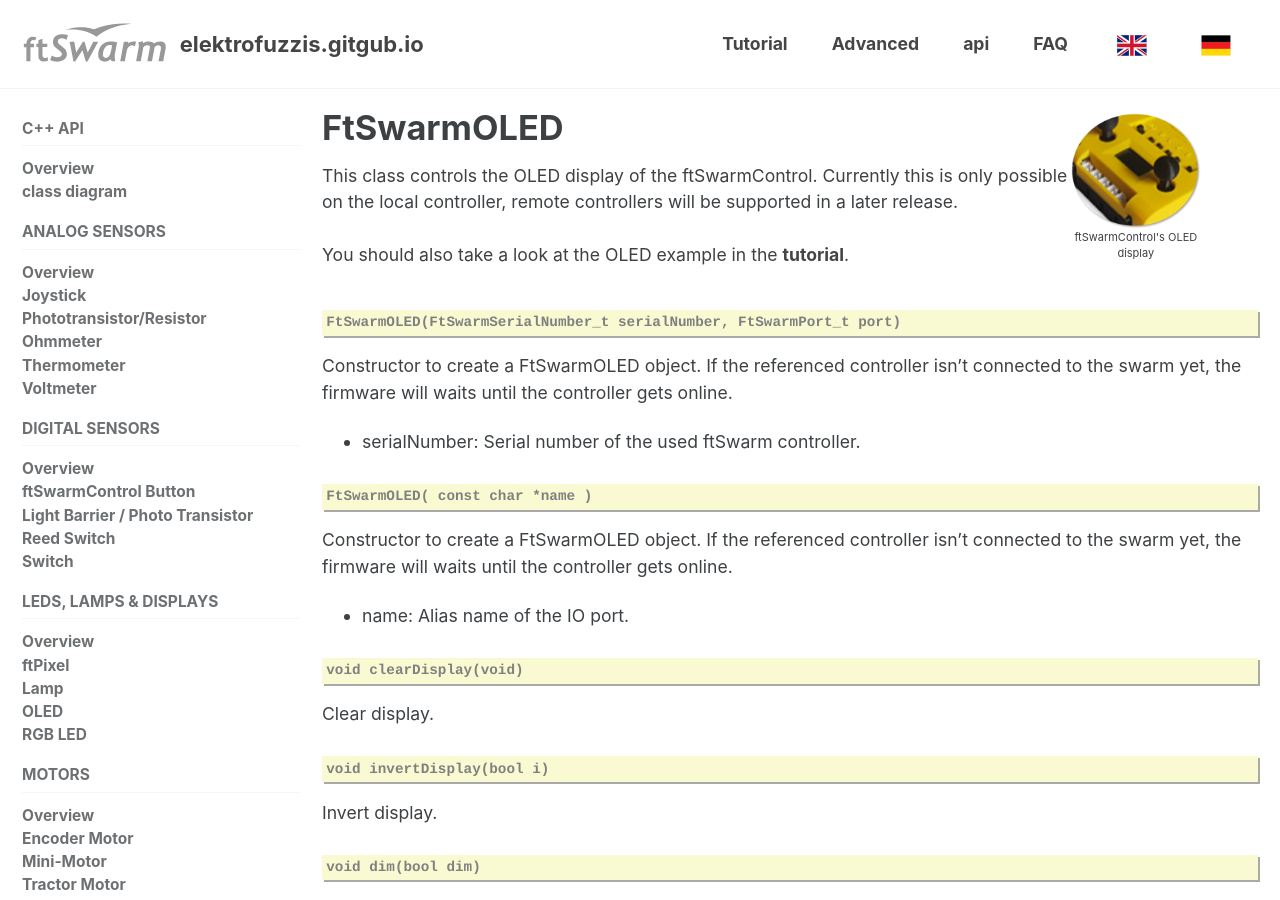
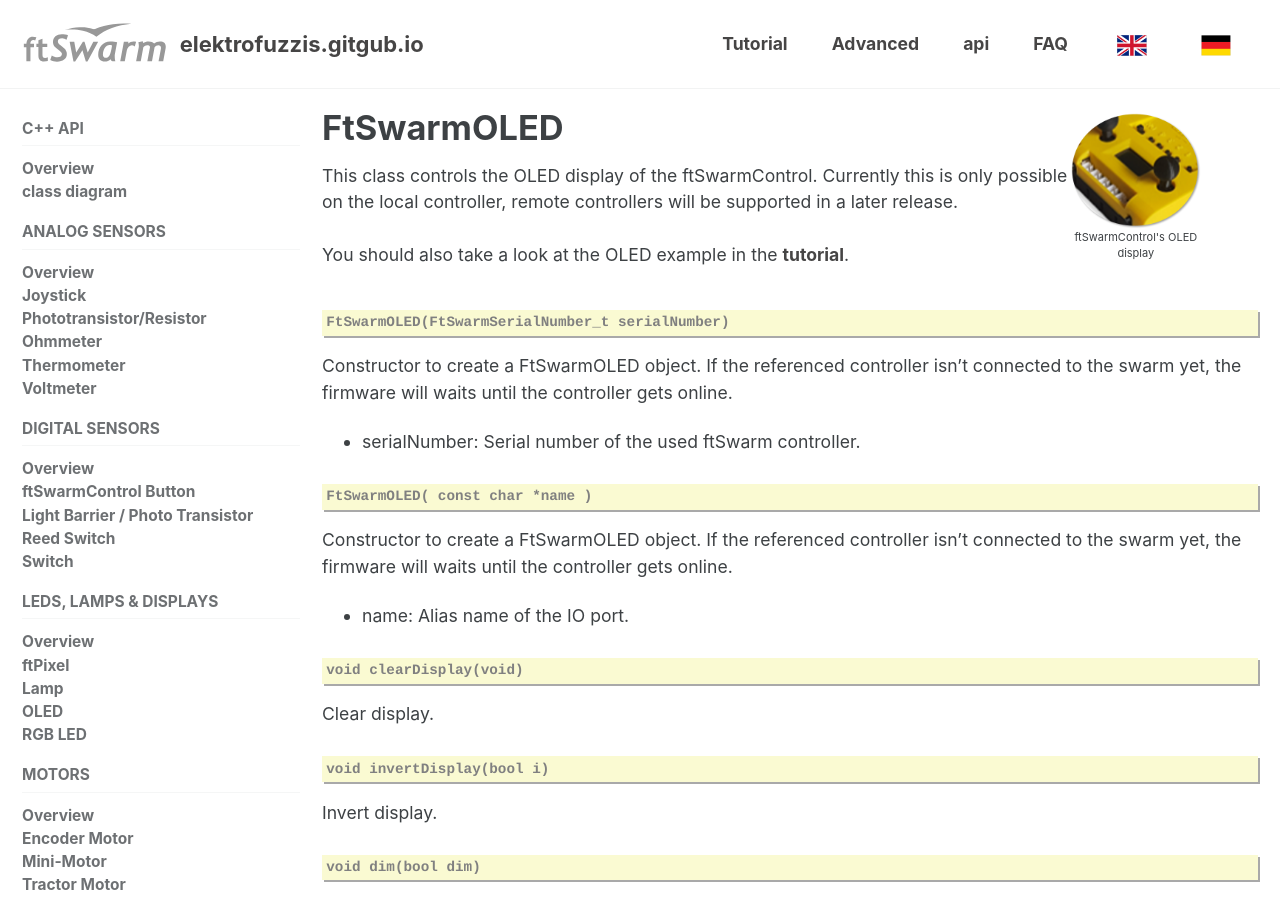
Before and after one commit to elektrofuzzis/elektrofuzzis.gitgub.io, a Jekyll site: the page built from en/cpp-api/FtSwarmOLED.md, in a window 1280 px wide and 900 px high. Built offline with Jekyll 4.4.1, drawn with Linux system fonts in a browser that asks for light colours; cached includes are drawn as plain includes.

Commit message:
fix: fixed parameters in capi FtSwarmOLED constructor

```diff
--- a/en/cpp-api/FtSwarmOLED.md
+++ b/en/cpp-api/FtSwarmOLED.md
@@ -16,7 +16,7 @@ sidebar:
 
 
 
-#### FtSwarmOLED(FtSwarmSerialNumber_t serialNumber, FtSwarmPort_t port)
+#### FtSwarmOLED(FtSwarmSerialNumber_t serialNumber)
 
 Constructor to create a FtSwarmOLED object. If the referenced controller isn't connected to the swarm yet, the firmware will waits until the controller gets online.
 
```
Also changed, not shown: de/cpp-api/FtSwarmOLED.md (+1 -1 lines).
